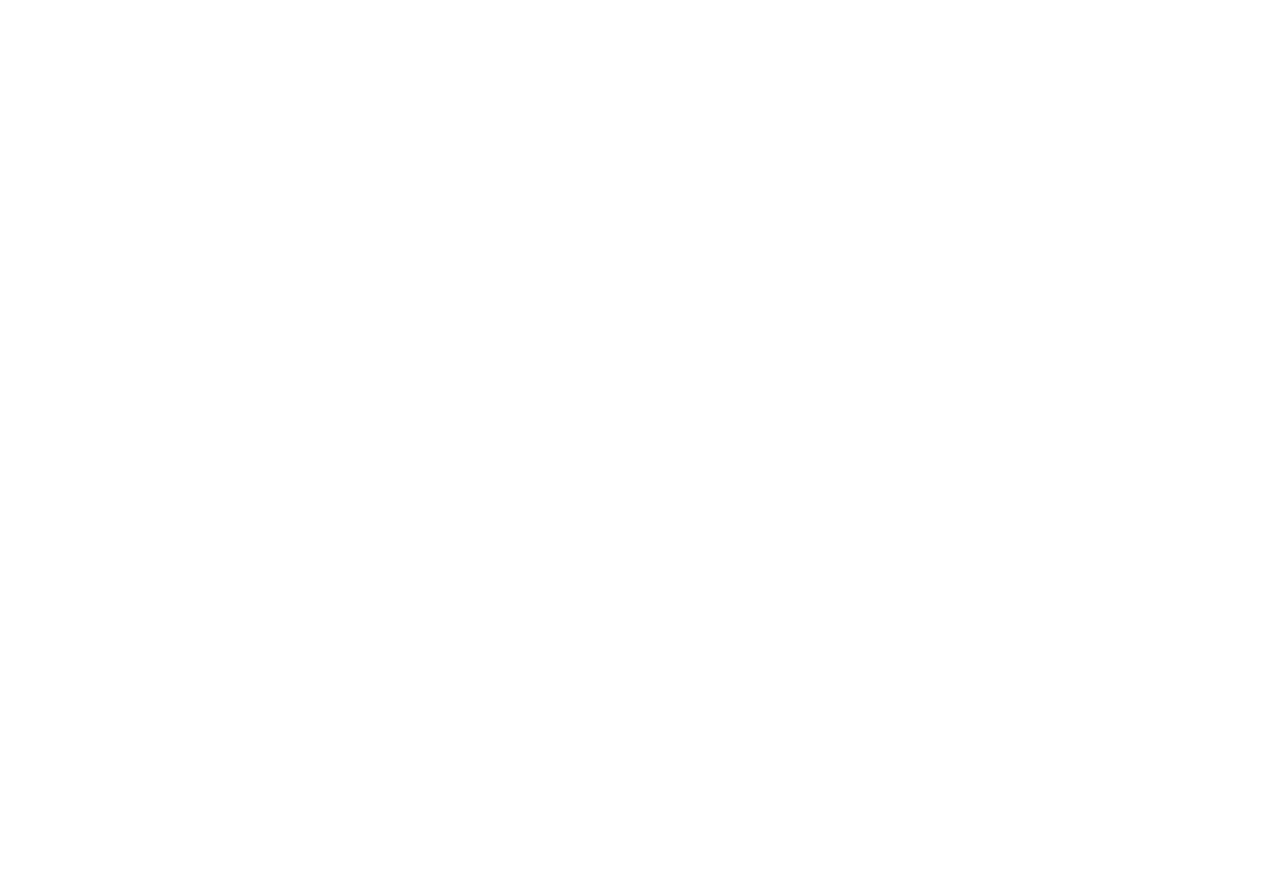
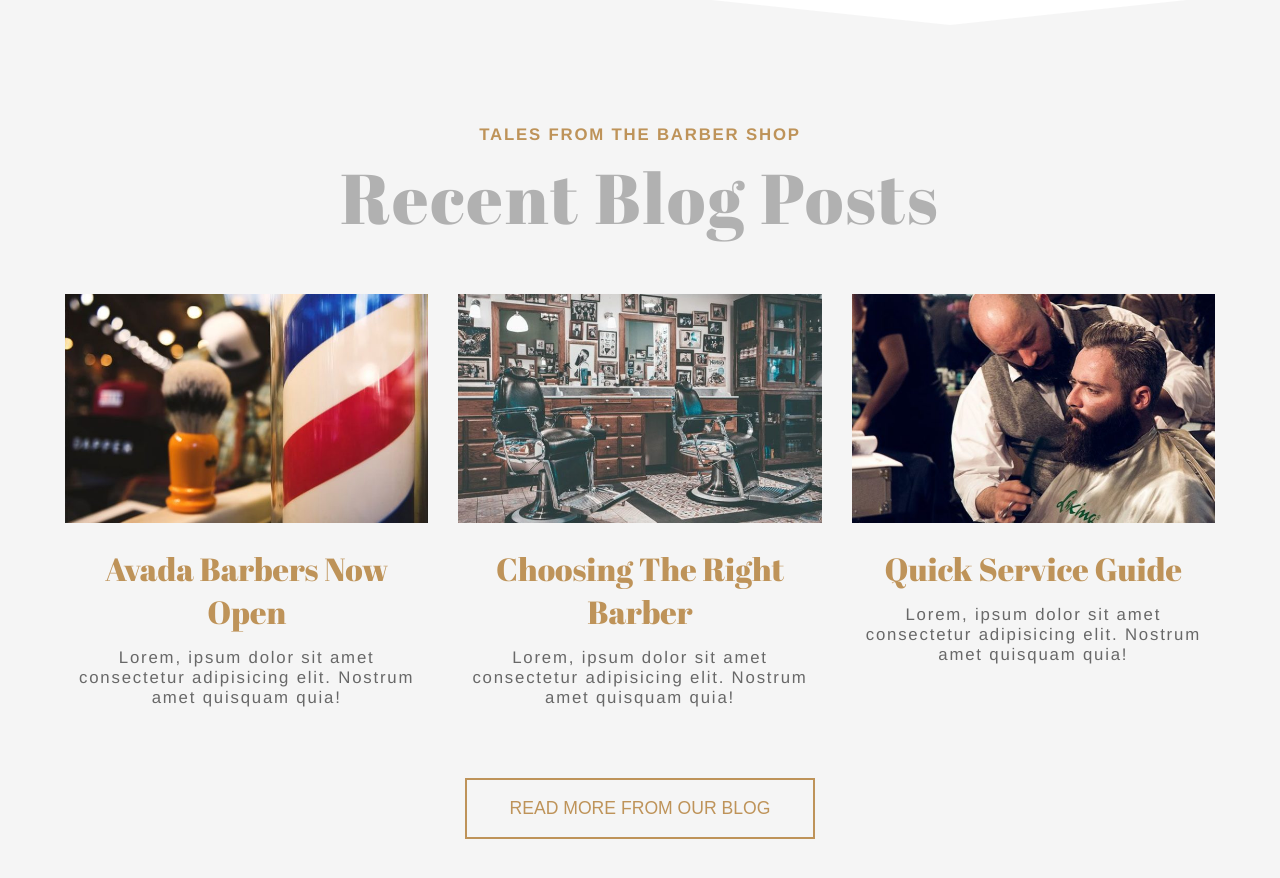
Before and after one commit to Failah/proj-html-vuejs, a Vue app: page / in a window 1280 px wide. Shown: the part 4920-5798 px from the top of the page. Before the commit the page ends 4844 px from the top, so only its background shows below. Built offline with nearby package versions, Linux system fonts and the light colour scheme.

Commit message:
Finished blog section

```diff
--- a/src/components/ReviewsAndBlogComponent.vue
+++ b/src/components/ReviewsAndBlogComponent.vue
@@ -24,7 +24,7 @@
             harum ut?
           </p>
           <div>
-            <img src="../assets/img/avadabarbers-trimcut-gallery6.jpg" alt="" />
+            <img src="../assets/img/avadabarbers-trimcut-gallery7.jpg" alt="" />
           </div>
           <div class="reviewer-name">Pete Jones</div>
         </div>
@@ -36,14 +36,61 @@
             harum ut?
           </p>
           <div>
-            <img src="../assets/img/avadabarbers-trimcut-gallery6.jpg" alt="" />
+            <img src="../assets/img/avadabarbers-trimcut-gallery3.jpg" alt="" />
           </div>
           <div class="reviewer-name">Mark Wilson</div>
         </div>
       </div>
     </div>
 
-    <div id="blog-section"></div>
+    <div id="blog-section">
+      <!-- this is the triangle shaped div that separes some sections -->
+      <div class="triangle-down"></div>
+      <p>TALES FROM THE BARBER SHOP</p>
+      <h2>Recent Blog Posts</h2>
+      <div id="blog-post-container">
+        <div>
+          <div>
+            <img
+              src="../assets/img/avadabarbers-second-blog-700x441.jpg"
+              alt=""
+            />
+          </div>
+          <h3>Avada Barbers Now Open</h3>
+          <p>
+            Lorem, ipsum dolor sit amet consectetur adipisicing elit. Nostrum
+            amet quisquam quia!
+          </p>
+        </div>
+        <div>
+          <div>
+            <img
+              src="../assets/img/avadabarbers-choosing-blog-700x441.jpg"
+              alt=""
+            />
+          </div>
+          <h3>Choosing The Right Barber</h3>
+          <p>
+            Lorem, ipsum dolor sit amet consectetur adipisicing elit. Nostrum
+            amet quisquam quia!
+          </p>
+        </div>
+        <div>
+          <div>
+            <img
+              src="../assets/img/avadabarbers-ourservice-blog-700x441.jpg"
+              alt=""
+            />
+          </div>
+          <h3>Quick Service Guide</h3>
+          <p>
+            Lorem, ipsum dolor sit amet consectetur adipisicing elit. Nostrum
+            amet quisquam quia!
+          </p>
+        </div>
+      </div>
+      <button>READ MORE FROM OUR BLOG</button>
+    </div>
   </div>
 </template>
 
@@ -106,4 +153,78 @@
     }
   }
 }
+
+#blog-section {
+  background-color: #f5f5f5;
+  position: relative;
+  padding-top: 200px;
+  text-align: center;
+
+  // this is the triangle shaped div that separes some sections
+  .triangle-down {
+    position: absolute;
+    top: 0;
+    left: 0;
+    width: 0;
+    height: 0;
+    border-left: 950px solid transparent;
+    border-right: 950px solid transparent;
+    border-top: 100px solid white;
+  }
+
+  p {
+    color: #be9359;
+    font-family: Helvetica, Arial;
+    font-size: 1.05rem;
+    font-weight: bold;
+    letter-spacing: 1.8px;
+  }
+
+  h2 {
+    font-family: "Abril", Helvetica, Arial;
+    font-weight: 100;
+    font-size: 4.4rem;
+    letter-spacing: 2px;
+    color: #b1b1b1;
+    margin-top: 5px;
+    margin-bottom: 50px;
+  }
+
+  #blog-post-container {
+    max-width: 1150px;
+    margin: 0 auto;
+    display: flex;
+    column-gap: 30px;
+
+    img {
+      width: 100%;
+    }
+
+    h3 {
+      color: #be9359;
+      font-family: "Abril", Helvetica, Arial;
+      font-size: 2rem;
+      font-weight: 100;
+      margin-top: 20px;
+      margin-bottom: 15px;
+    }
+
+    p {
+      color: #686868;
+      font-family: Helvetica, Arial;
+      font-weight: 100;
+    }
+  }
+
+  button {
+    margin-top: 70px;
+    margin-bottom: 120px;
+    width: 350px;
+    padding: 18px 20px;
+    font-size: 1.1rem;
+    background-color: rgba(0, 0, 0, 0);
+    color: #be9359;
+    border: 2px solid #be9359;
+  }
+}
 </style>
```
